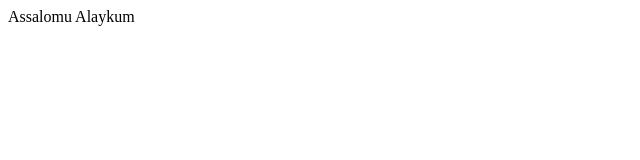
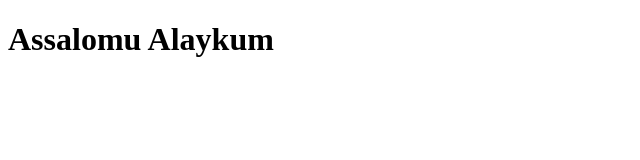
Before and after one commit to bii-uzb/bii-uzb.github.io, a plain HTML site: page index.html in a window 1280 px wide. Shown: the whole page, without its empty margins (0-640 px from the left). Drawn offline with Linux system fonts and the light colour scheme.

Commit message:
index.html

```diff
--- a/index.html
+++ b/index.html
@@ -7,6 +7,6 @@
 	<link rel="stylesheet" href="">
 </head>
 <body>
-	Assalomu Alaykum
+	<h1>Assalomu Alaykum</h1>
 </body>
 </html>
```
